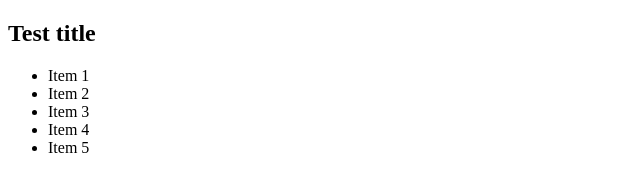
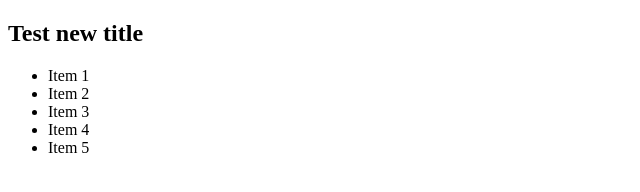
Before and after one commit to exz0N/test, a plain HTML site: page index.html in a window 1280 px wide. Shown: the full height of the page, 0-640 px from the left. Drawn offline with Linux system fonts and the light colour scheme.

Commit message:
change ttl in msater

```diff
--- a/index.html
+++ b/index.html
@@ -6,7 +6,7 @@
 </head>
 <body>
 
-<h2>Test title</h2>
+<h2>Test new title</h2>
 
 <ul>
     <li>Item 1</li>
```
